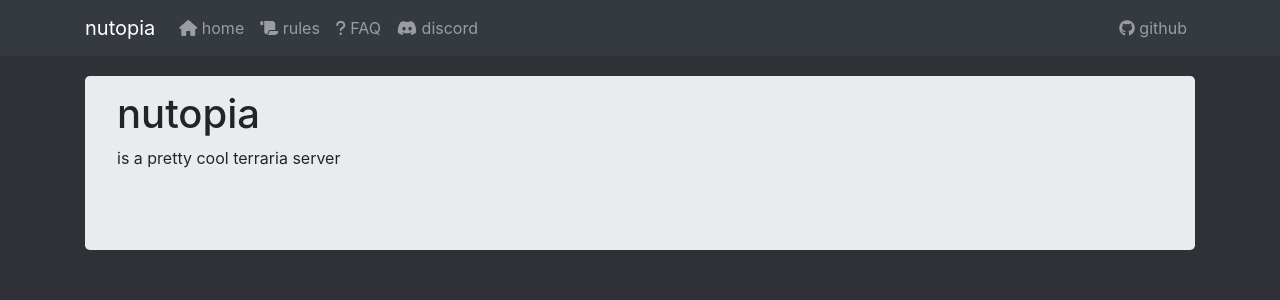
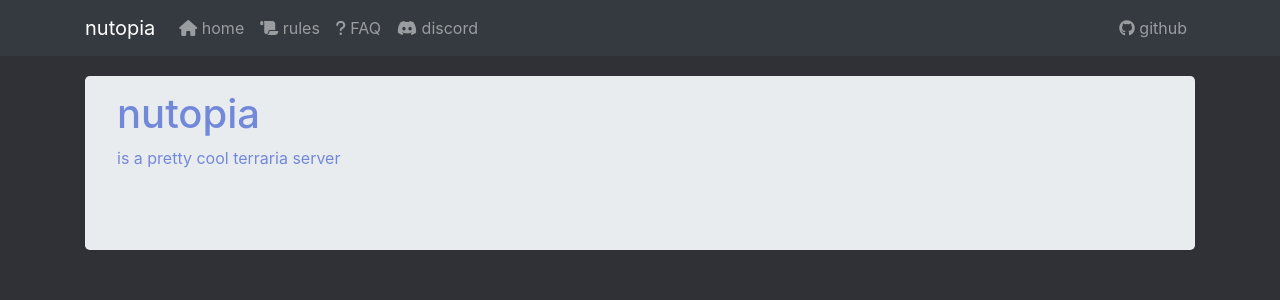
Before and after one commit to Epikest/nutopia, a Jekyll site: the page built from index.md, in a window 1280 px wide. Shown: the top 300 px of the page. Built offline with Jekyll 4.4.1, drawn with Linux system fonts in a browser that asks for light colours; nearby versions of some CDN libraries.

Commit message:
Update default.html

```diff
--- a/_layouts/default.html
+++ b/_layouts/default.html
@@ -38,8 +38,16 @@
 <div class="container" style="margin-top: 20px;">
     <div class="jumbotron">{{ content }}</div>
         <style>
-            body {
-            background-color: #7289da;
+            .jumbotron {
+                padding: $jumbotron-padding ($jumbotron-padding / 2);
+                margin-bottom: $jumbotron-padding;
+                color: #7289da;
+                background-color: $jumbotron-bg;
+                @include border-radius($border-radius-lg);
+
+                @include media-breakpoint-up(sm) {
+                    padding: ($jumbotron-padding * 2) $jumbotron-padding;
+                }
             }
         </style>
 </div>
```
